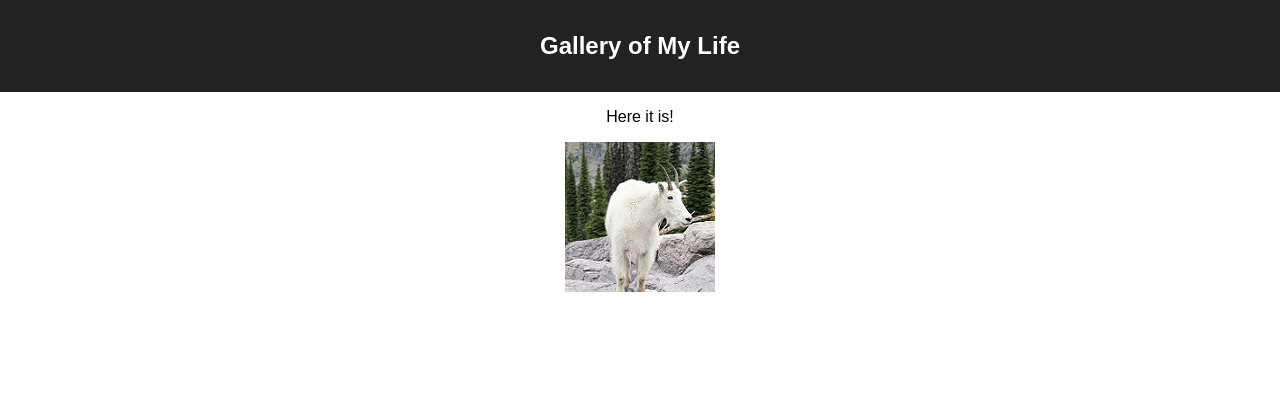
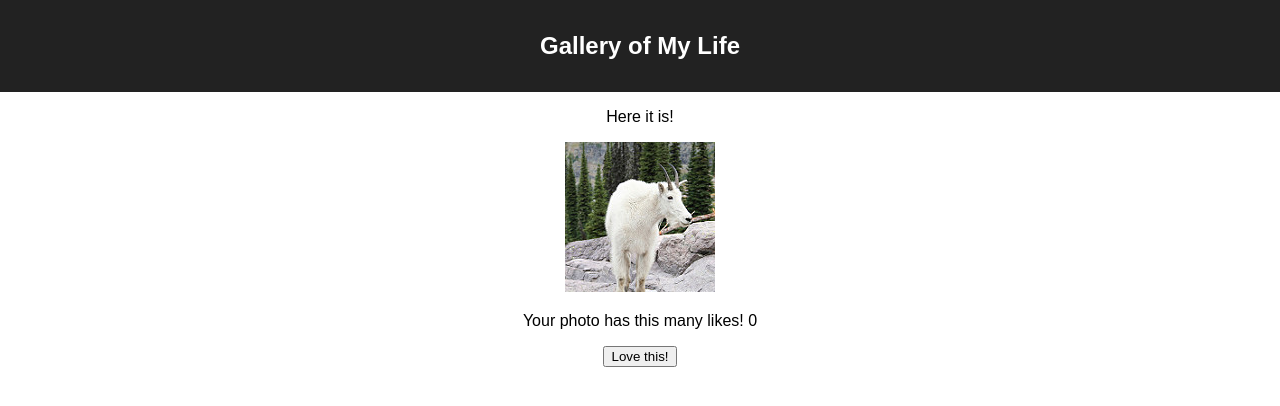
Before and after one commit to jgoth23/react-gallery, a React (Create React App) app: page / in a window 1280 px wide. Shown: the top 406 px of the page. Built offline with nearby package versions, Linux system fonts and the light colour scheme.

Commit message:
like button created and counting

```diff
--- a/src/components/App/App.jsx
+++ b/src/components/App/App.jsx
@@ -1,15 +1,29 @@
 import React from 'react';
 import './App.css';
+import{useState} from 'react';
 
 function App() {
-    return (
+  //likeCount tracks my state
+  //setLikeCount lets me change the value of state
+    const [likeCount, setLikeCount] = useState(0);
+  return (
+
       <div className="App">
         <header className="App-header">
           <h1 className="App-title">Gallery of My Life</h1>
         </header>
         <p>Here it is!</p>
         <img src="images/goat_small.jpg"/>
+        <div>
+        <p>Your photo has this many likes! {likeCount}</p>
+          <button onClick={() => setLikeCount(likeCount + 1)}>
+            Love this!
+          </button>
+
+        </div>
+
       </div>
+
     );
 }
 
```
